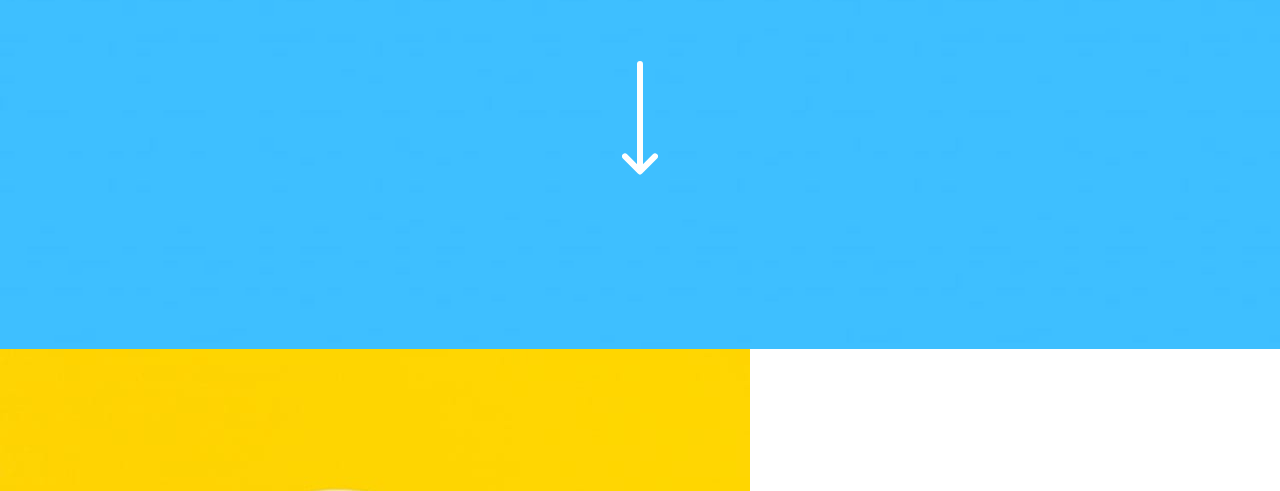
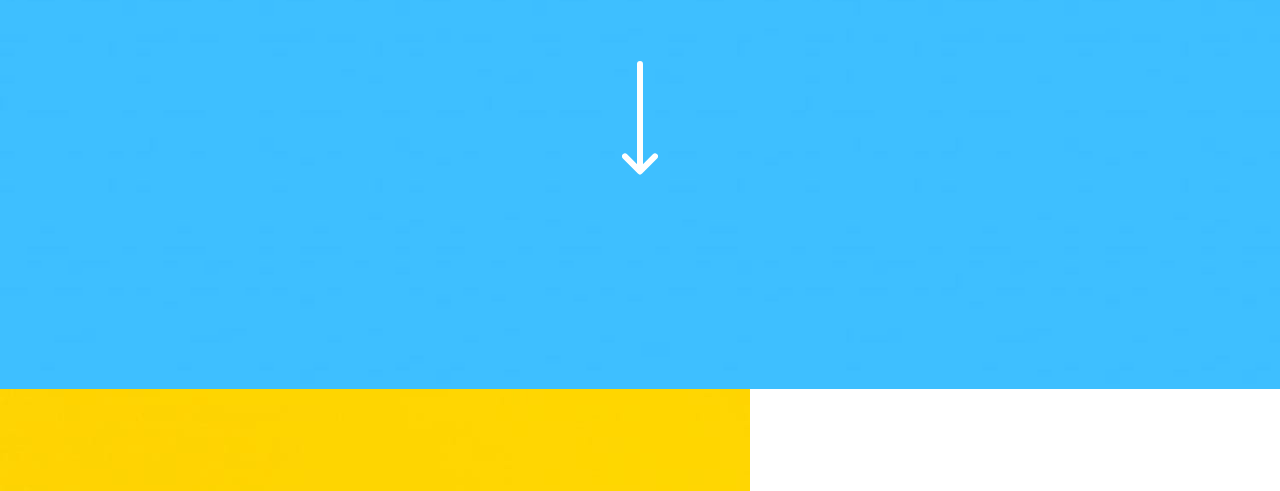
Before and after one commit to jcnevess/sunnyside-agency, an Eleventy site: page index.html in a window 1280 px wide. Shown: the part 231-722 px from the top of the page. Built offline with nearby package versions, Linux system fonts and the light colour scheme; Eleventy itself is replaced by a stand-in of ours; files that its build step writes are made by us from their sources.

Commit message:
fixes heading height

```diff
--- a/bundle.css
+++ b/bundle.css
@@ -61,10 +61,14 @@ footer {
   padding-block: 4rem;
 }
 
+.container {
+  display: grid;
+}
+
 .heading {
   background-image: url(./images/mobile/image-header.jpg);
   background-size: cover;
-  height: 580px;
+  height: 620px;
 }
 
 #icatcher-design {
@@ -276,3 +280,7 @@ footer {
 .testimonials {
   padding-block: 4rem;
 }
+
+@media (min-width: 520px) {
+
+}
```
Also changed, not shown: index.html (+1 -0 lines).
